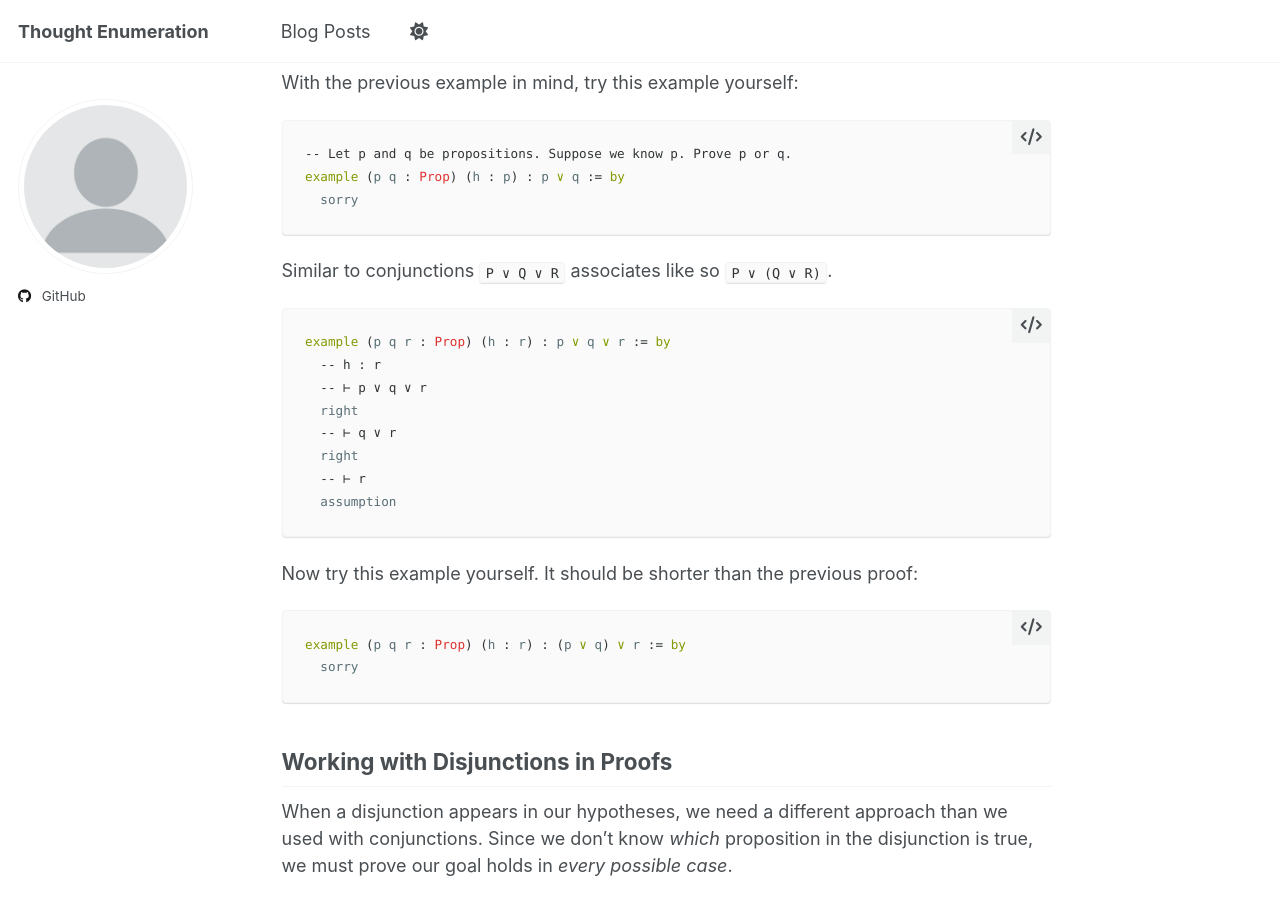
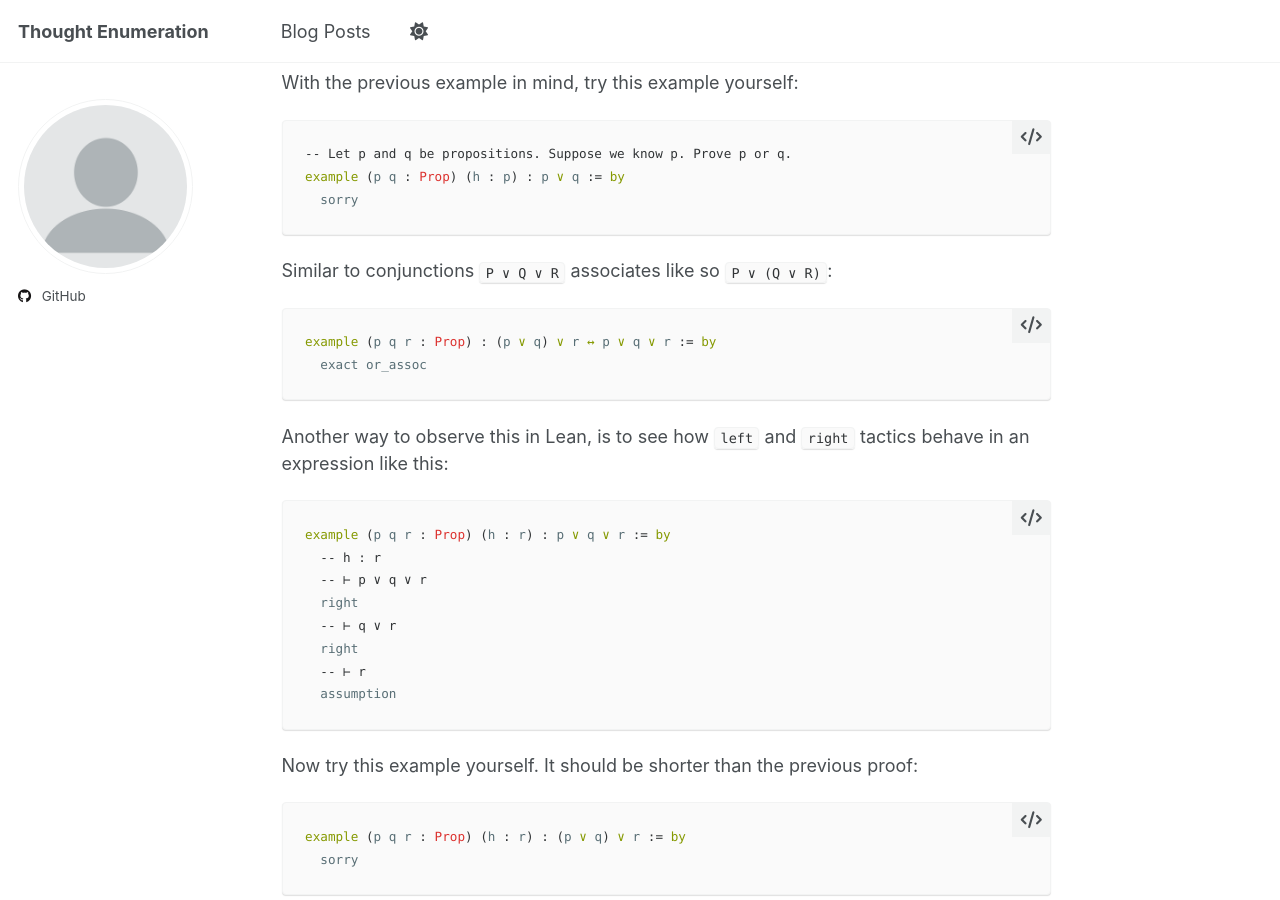
Before and after one commit to sandan/sandan.github.io, a Jekyll site: the page built from _posts/2025-08-20-blog-4.md, in a window 1280 px wide and 900 px high, scrolled down 1747 px. Built offline with Jekyll 4.4.1, drawn with Linux system fonts in a browser that asks for light colours; a script that is not in the unit is left out; some of the changed text lies outside the part shown.

Commit message:
Update 2025-08-20-blog-4.md
Add commutativity and associativity

````diff
--- a/_posts/2025-08-20-blog-4.md
+++ b/_posts/2025-08-20-blog-4.md
@@ -58,7 +58,12 @@ example (p q : Prop) (h : p) : p ∨ q := by
   sorry
 ```
 
-Similar to conjunctions `P ∨ Q ∨ R` associates like so `P ∨ (Q ∨ R)`.
+Similar to conjunctions `P ∨ Q ∨ R` associates like so `P ∨ (Q ∨ R)`:
+```lean
+example (p q r : Prop) : (p ∨ q) ∨ r ↔ p ∨ q ∨ r := by
+  exact or_assoc
+```
+Another way to observe this in Lean, is to see how `left` and `right` tactics behave in an expression like this:
 ``` lean
 example (p q r : Prop) (h : r) : p ∨ q ∨ r := by
   -- h : r
@@ -127,6 +132,13 @@ example (p q : Prop) (h : p ∨ q) : q ∨ p := by
                   -- ⊢ q ∨ p
     left          -- ⊢ q
     exact hq
+```
+This fact is already in Lean. We can use `or_comm`:
+```lean
+example (p q : Prop) (h : p ∨ q) : q ∨ p := by
+  rw[or_comm]
+  -- ⊢ p ∨ q
+  exact h
 ```
 
 ## Combining Conjunctions and Disjunctions
````
